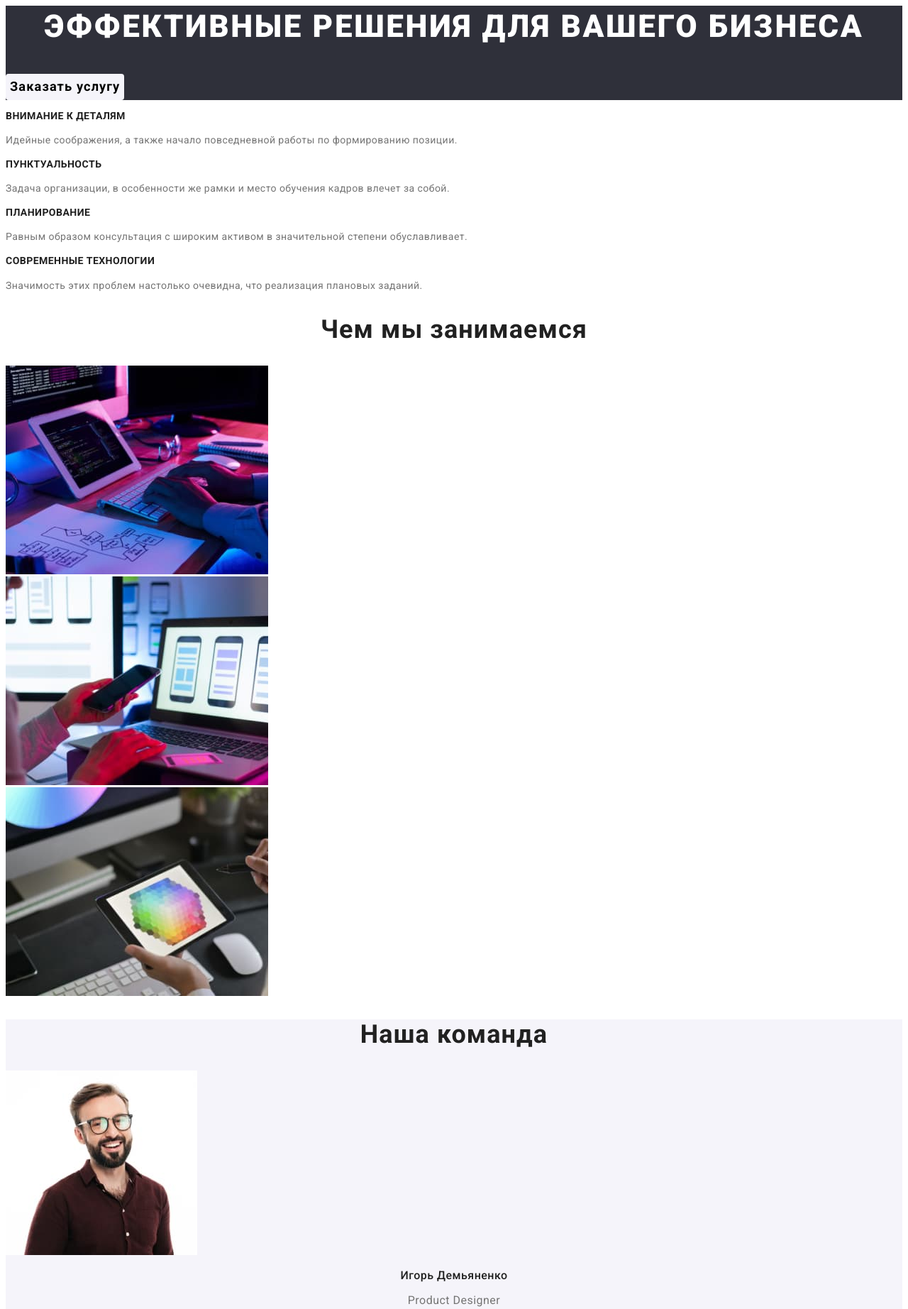
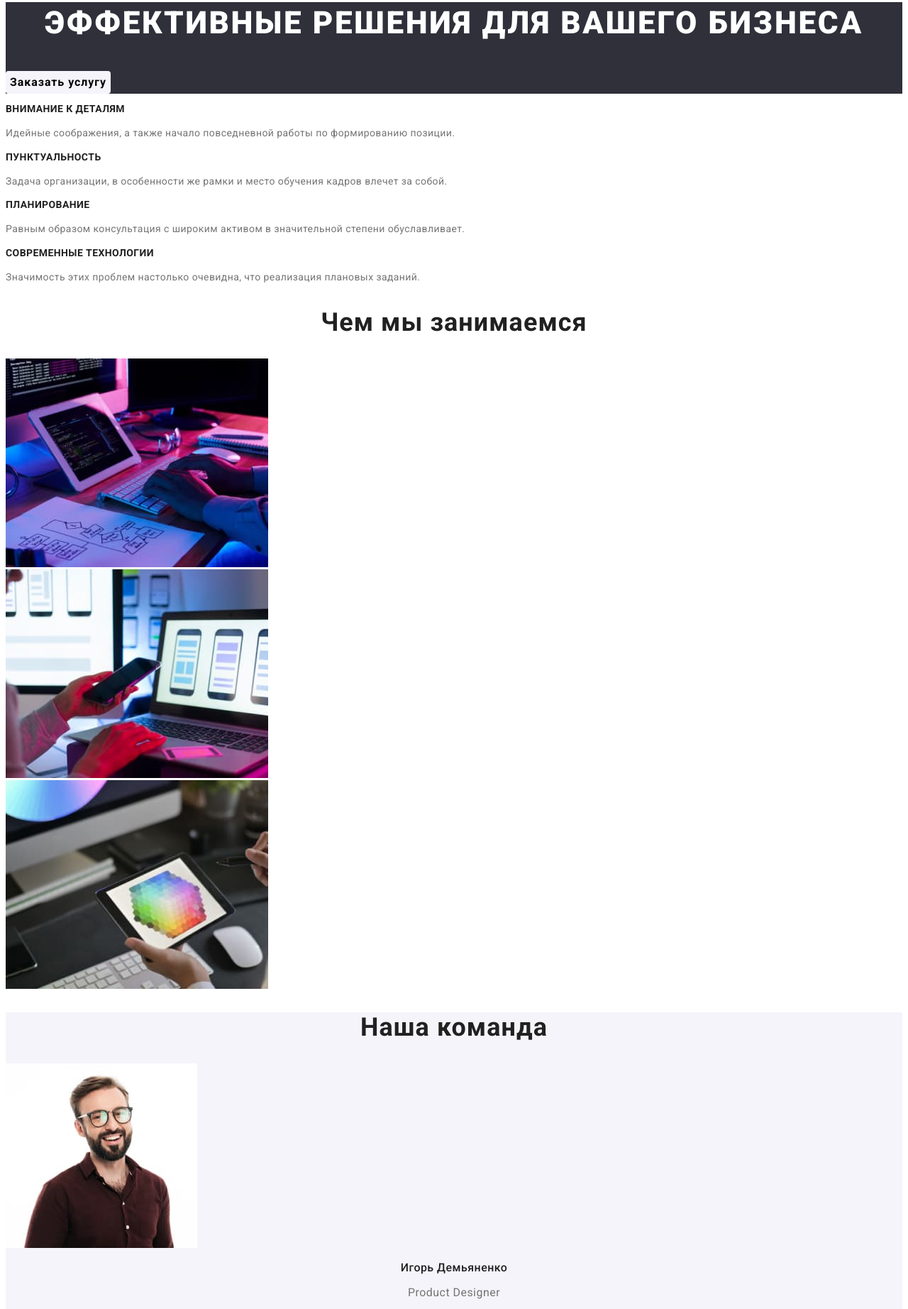
Before and after one commit to Burla4enko/goit-markup-hw-02, a plain HTML site: page index.html in a window 1280 px wide. Shown: the part 152-1996 px from the top of the page at 71% size. Drawn offline with Linux system fonts and the light colour scheme.

Commit message:
fixed font values

```diff
--- a/assets/css/style.css
+++ b/assets/css/style.css
@@ -15,9 +15,12 @@
   box-sizing: border-box;
 }
 
+html {
+  font-size: var(--font-size);
+}
+
 body {
   font-family: var(--font-main),sans-serif;
-  font-size: var(--font-size);
   color: var(--text-color-main);
 }
 
@@ -104,7 +107,7 @@ ul {
 
 .intro__title {
   font-weight: 900;
-  font-size: 2.75rem;
+  font-size: 3.14rem;
   line-height: 1.36;
   text-align: center;
   letter-spacing: 0.06em;
@@ -141,7 +144,7 @@ ul {
 
 .btn--sm {
   font-weight: 500;
-  font-size: 1rem;
+  font-size: 1.14rem;
   line-height: 1.62;
   letter-spacing: 0.03em;
 }
@@ -151,7 +154,7 @@ ul {
 /* Section Title ============================= */
 
 .section-title {
-  font-size: 2.25rem;
+  font-size: 2.57rem;
   line-height: 1.17;
   text-align: center;
   letter-spacing: 0.03em;
@@ -162,7 +165,7 @@ ul {
 /* Skills ============================= */
 
 .skills__title {
-  font-size: .88rem;
+  font-size: 1rem;
   line-height: 1.14;
   letter-spacing: 0.03em;
   text-transform: uppercase;
@@ -170,7 +173,7 @@ ul {
 }
 
 .skills__text {
-  font-size: .88rem;
+  font-size: 1rem;
   line-height: 1.71;
   letter-spacing: 0.03em;
   color: var(--text-color-accent);
@@ -187,7 +190,7 @@ ul {
 }
 .team__pers {
   font-weight: 500;
-  font-size: 1rem;
+  font-size: 1.14rem;
   line-height: 1.19;
   text-align: center;
   letter-spacing: 0.03em;
@@ -195,7 +198,7 @@ ul {
 }
 
 .team__prof {
-  font-size: 1rem;
+  font-size: 1.14rem;
   line-height: 1.19;
   text-align: center;
   letter-spacing: 0.03em;
@@ -211,7 +214,7 @@ ul {
 
 .footer__contact-item {
   font-weight: 400;
-  font-size: .88rem;
+  font-size: 1rem;
   line-height: 1.71;
   letter-spacing: 0.03em;
   color: rgba(255, 255, 255, 0.6);
@@ -229,7 +232,7 @@ ul {
 .address {
   font-style: normal;
   font-weight: 400;
-  font-size: .88rem;
+  font-size: 1rem;
   line-height: 1.71;
   letter-spacing: 0.03em;
   color: #FFFFFF;
@@ -242,14 +245,14 @@ ul {
 /* Works ============================= */
 
 .works__title {
-  font-size: 1.125rem;
+  font-size: 1.29rem;
   line-height: 2;
   letter-spacing: 0.06em;
   color: var(--text-color-main);
 }
 
 .works__category {
-  font-size: 1rem;
+  font-size: 1.14rem;
   line-height: 1.88;
   letter-spacing: 0.03em;
   color: var(--text-color-accent)
```
